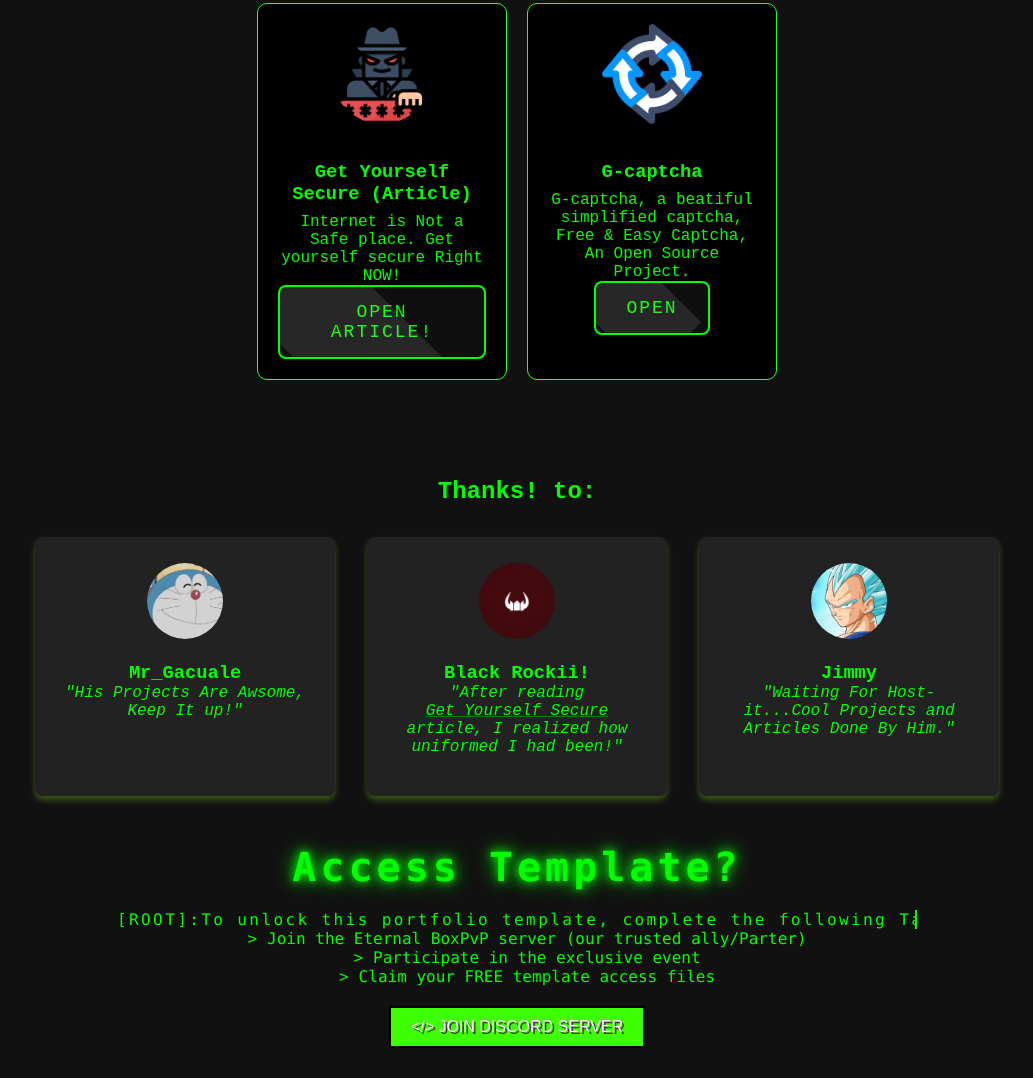
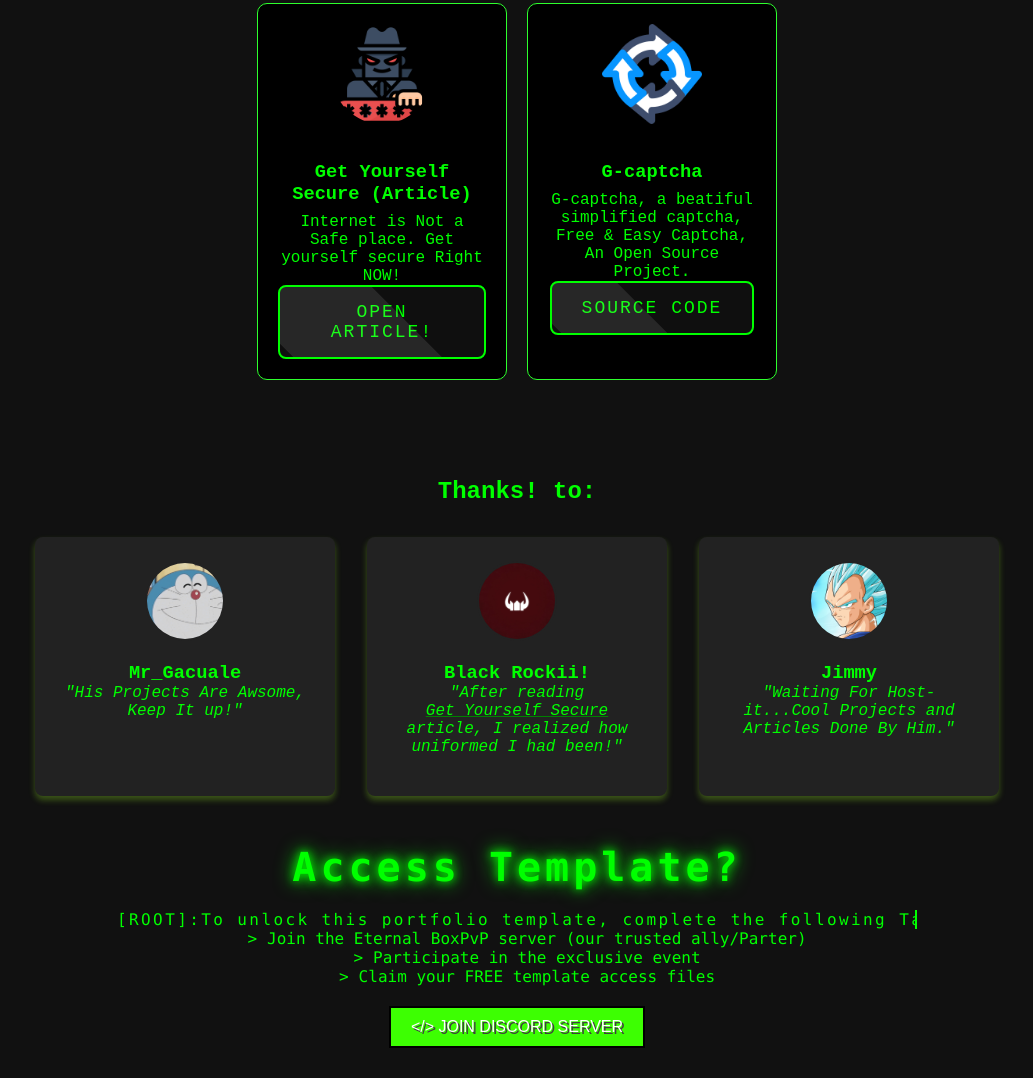
Before and after one commit to Coder-soft/Coder-soft, a plain HTML site: page index.html in a window 1280 px wide. Shown: the part 1315-2393 px from the top of the page, without its empty margins (123-1156 px from the left). Drawn offline with Linux system fonts and the light colour scheme; a script that the page names is missing.

Commit message:
Update index.html

```diff
--- a/index.html
+++ b/index.html
@@ -83,7 +83,7 @@
                     <h3>G-captcha</h3>
                     <p>G-captcha, a beatiful simplified captcha, Free & Easy Captcha, An Open Source Project.</p>
                     <a href="https://gcaptcha.pages.dev" target="_blank">
-                        <button class="button">Open</button>
+                        <button class="button">Source Code</button>
                       </a>
             </div>
         </div>
```
